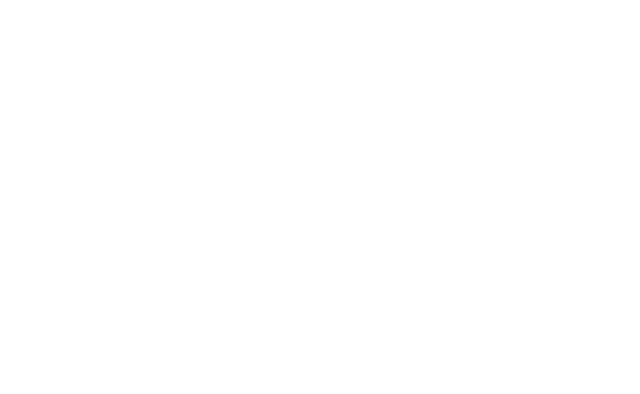
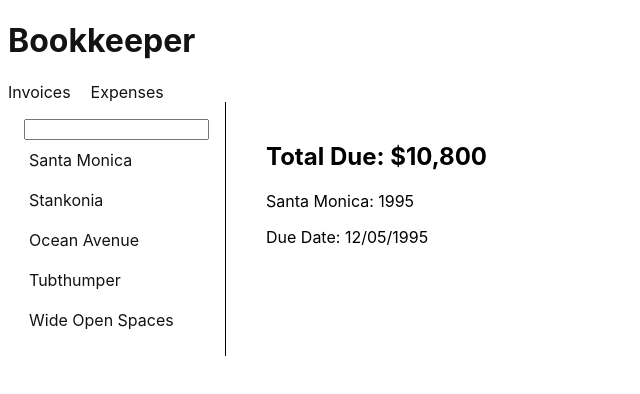
Before and after one commit to ogechinagu/router-tutorial, a React (Vite) app: page /invoices/1995 in a window 1280 px wide. Before the commit this address had no page. Shown: the top 394 px of the page, without its empty margins (0-640 px from the left). Built offline with nearby package versions, Linux system fonts and the light colour scheme.

Commit message:
3 files modified, 1 added

```diff
--- a/src/main.jsx
+++ b/src/main.jsx
@@ -4,6 +4,7 @@
 import App from './App';
 import './main.css';
 import Expenses from './routes/expenses';
+import Invoice from './routes/invoice';
 import Invoices from './routes/invoices';
 
 let rootElement = document.getElementById('root');
@@ -11,8 +12,26 @@
   <Router>
     <Routes>
       <Route path="/" element={<App />}>
-        <Route path="invoices" element={<Invoices />} />
+        <Route path="invoices" element={<Invoices />}>
+          <Route
+            index
+            element={
+              <main style={{ padding: '1rem' }}>
+                <p>Select an invoice</p>
+              </main>
+            }
+          />
+          <Route path=":invoiceId" element={<Invoice />} />
+        </Route>
         <Route path="expenses" element={<Expenses />} />
+        <Route
+          path="*"
+          element={
+            <main style={{ padding: '1rem' }}>
+              <p>There's nothing here!</p>
+            </main>
+          }
+        />
       </Route>
     </Routes>
   </Router>,
--- a/src/routes/expenses.jsx
+++ b/src/routes/expenses.jsx
@@ -1,5 +1,6 @@
 import * as React from 'react';
 import { Link } from 'react-router-dom';
+
 
 const Expenses = () => {
   return (
--- /dev/null
+++ b/src/routes/invoice.jsx
@@ -0,0 +1,21 @@
+import * as React from 'react';
+import { useParams } from 'react-router-dom';
+import { getInvoice } from '../data';
+
+const Invoice = () => {
+  const params = useParams();
+  const invoice = getInvoice(parseInt(params.invoiceId, 10));
+  return (
+    <div style={{ margin: '20px' }}>
+      <main style={{ padding: '20px' }}>
+        <h2>Total Due: {invoice.amount}</h2>
+        <p>
+          {invoice.name}: {invoice.number}
+        </p>
+        <p>Due Date: {invoice.due}</p>
+      </main>
+    </div>
+  );
+};
+
+export default Invoice;
--- a/src/routes/invoices.jsx
+++ b/src/routes/invoices.jsx
@@ -1,8 +1,44 @@
-import * as React from 'react';
-import { Link } from 'react-router-dom';
+import { useState } from 'react';
+import { Link, Outlet } from 'react-router-dom';
+import { getInvoices } from '../data';
 
 const Invoices = () => {
-  return <h1>Invoices</h1>;
+  const [search, setSearch] = useState('');
+
+  const invoices = getInvoices();
+
+  const handleOnChange = (e) => {
+    setSearch(e.target.value);
+  };
+  console.log(setSearch);
+
+  return (
+    <div style={{ display: 'flex' }}>
+      <nav
+        style={{
+          borderRight: 'solid 1px',
+          padding: '1rem',
+        }}
+      >
+        <input type="search" onChange={handleOnChange} />
+        {invoices.map((invoice) => (
+          <Link
+            to={`/invoices/${invoice.number}`}
+            key={invoice.number}
+            style={{
+              textDecoration: 'none',
+              color: '#131313',
+              padding: '10px 5px',
+              display: 'block',
+            }}
+          >
+            {invoice.name}
+          </Link>
+        ))}
+      </nav>
+      <Outlet />
+    </div>
+  );
 };
 
 export default Invoices;
```
